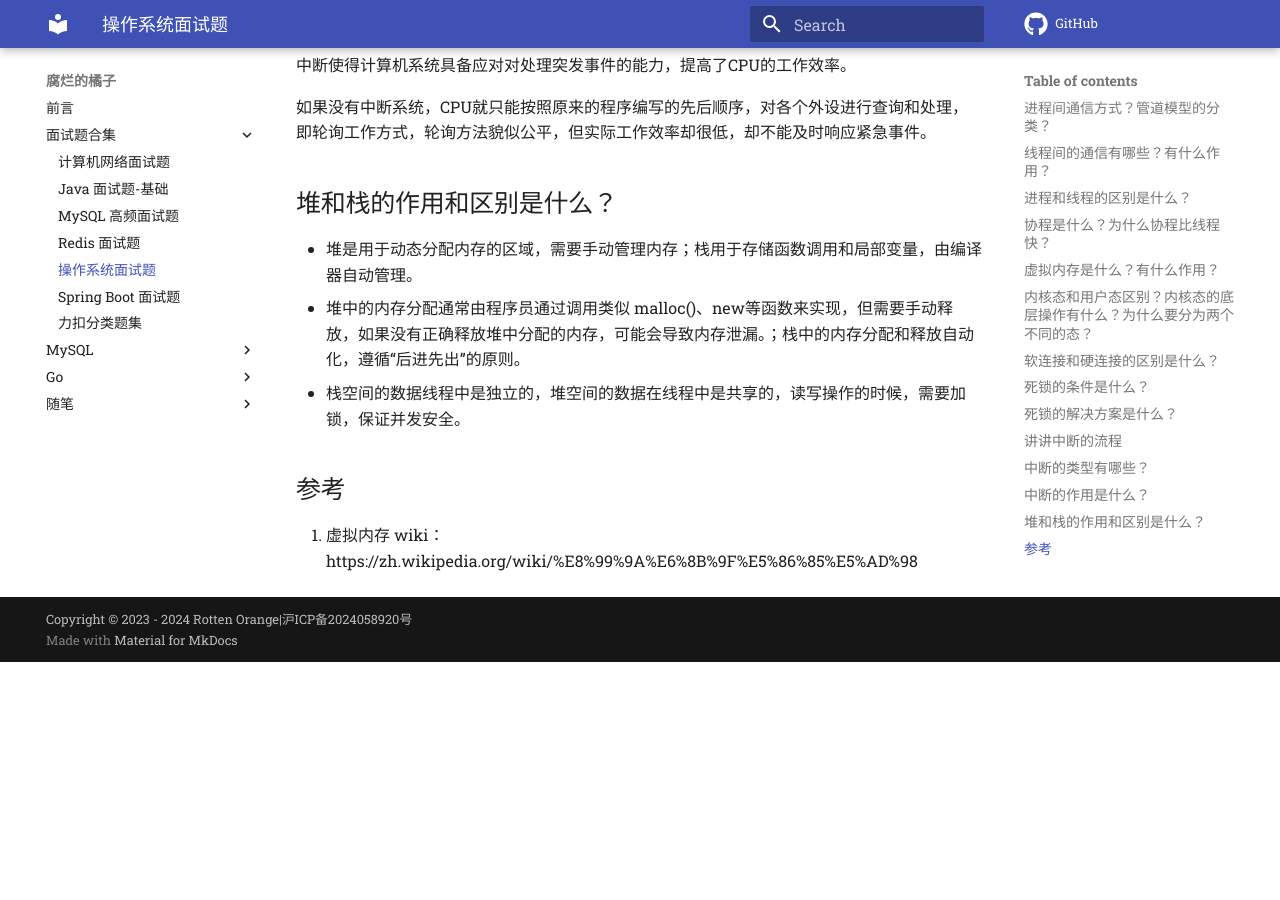
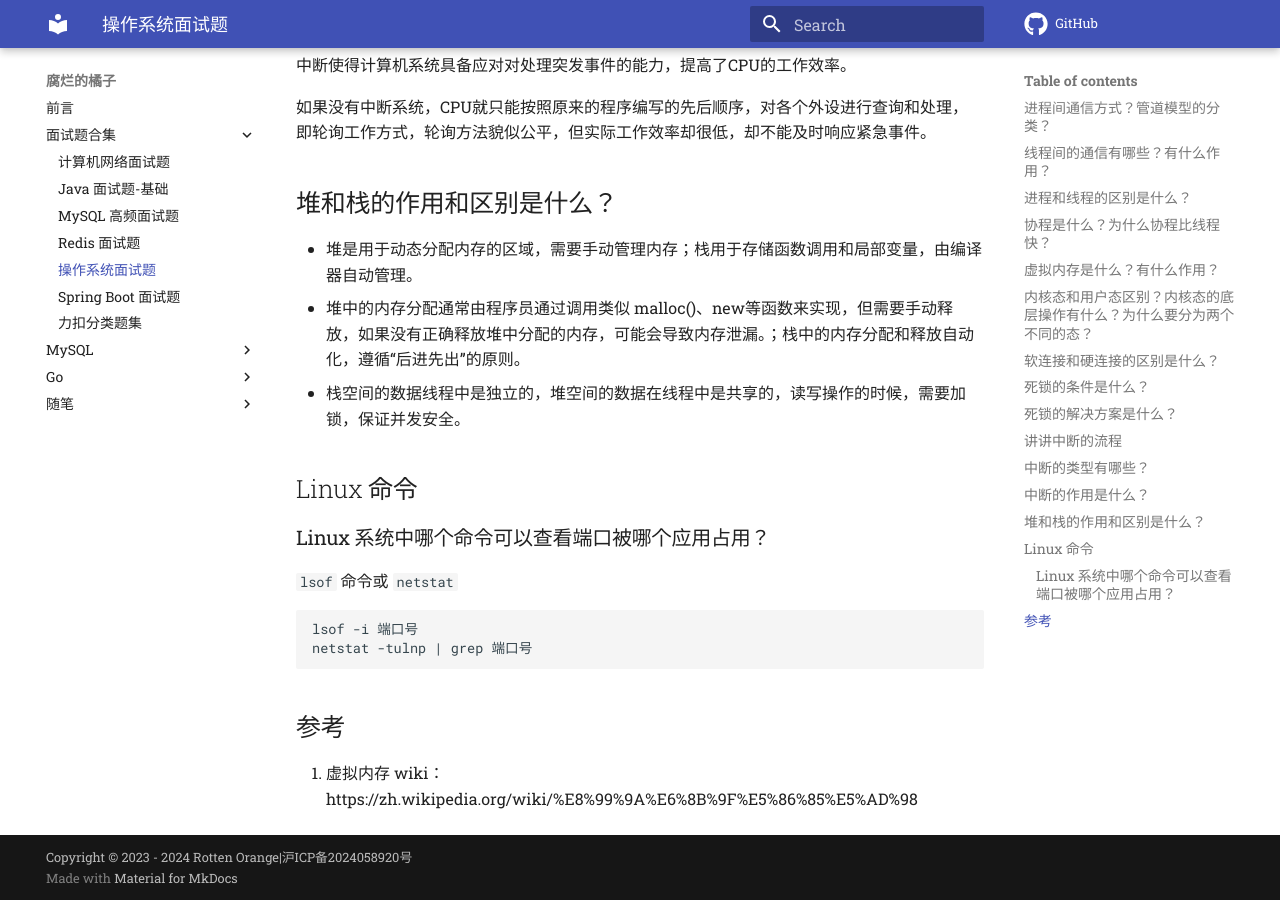
Before and after one commit to z1ming/cs-Hydra, an MkDocs documentation site: the page built from docs/文章/OS.md, in a window 1280 px wide and 900 px high, scrolled down 5713 px. Built offline with MkDocs 1.6.1 and Material for MkDocs 9.7.7, drawn with Linux system fonts in a browser that asks for light colours; comment, search, counter and statistics services are not loaded; before the commit the page ends 6375 px from its top, so only the background shows below that.

Commit message:
Update OS.md
Signed-off-by: Ziming Meng <zimingm94@gmail.com>

````diff
--- a/docs/文章/OS.md
+++ b/docs/文章/OS.md
@@ -148,6 +148,17 @@ Linux 系统中，线程间的通信方式包括：
 - 堆中的内存分配通常由程序员通过调用类似 malloc()、new等函数来实现，但需要手动释放，如果没有正确释放堆中分配的内存，可能会导致内存泄漏。；栈中的内存分配和释放自动化，遵循“后进先出”的原则。
 - 栈空间的数据线程中是独立的，堆空间的数据在线程中是共享的，读写操作的时候，需要加锁，保证并发安全。
 
+## Linux 命令
+
+### Linux 系统中哪个命令可以查看端口被哪个应用占用？
+
+`lsof` 命令或 `netstat`
+
+```
+lsof -i 端口号
+netstat -tulnp | grep 端口号
+```
+
 ## 参考
 
 1. 虚拟内存 wiki：https://zh.wikipedia.org/wiki/%E8%99%9A%E6%8B%9F%E5%86%85%E5%AD%98
````
